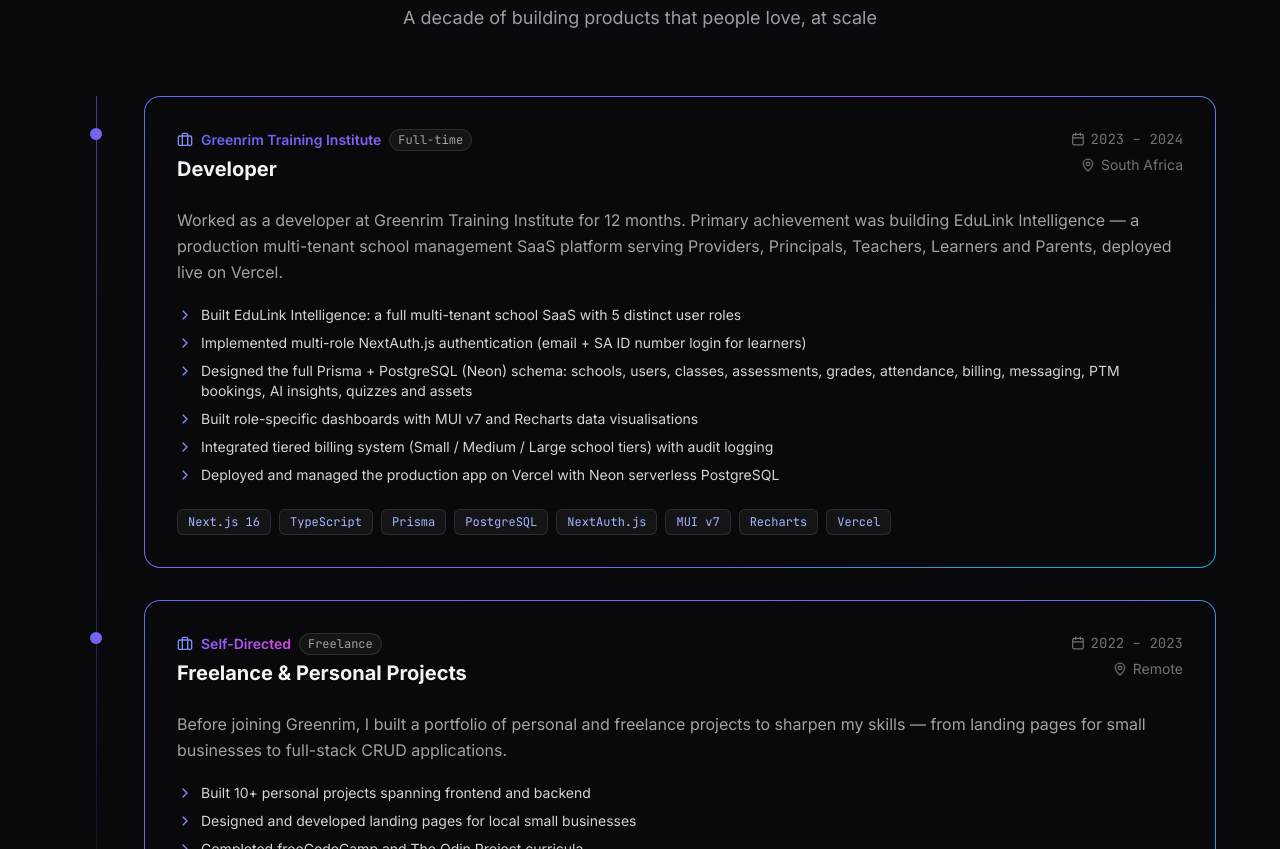
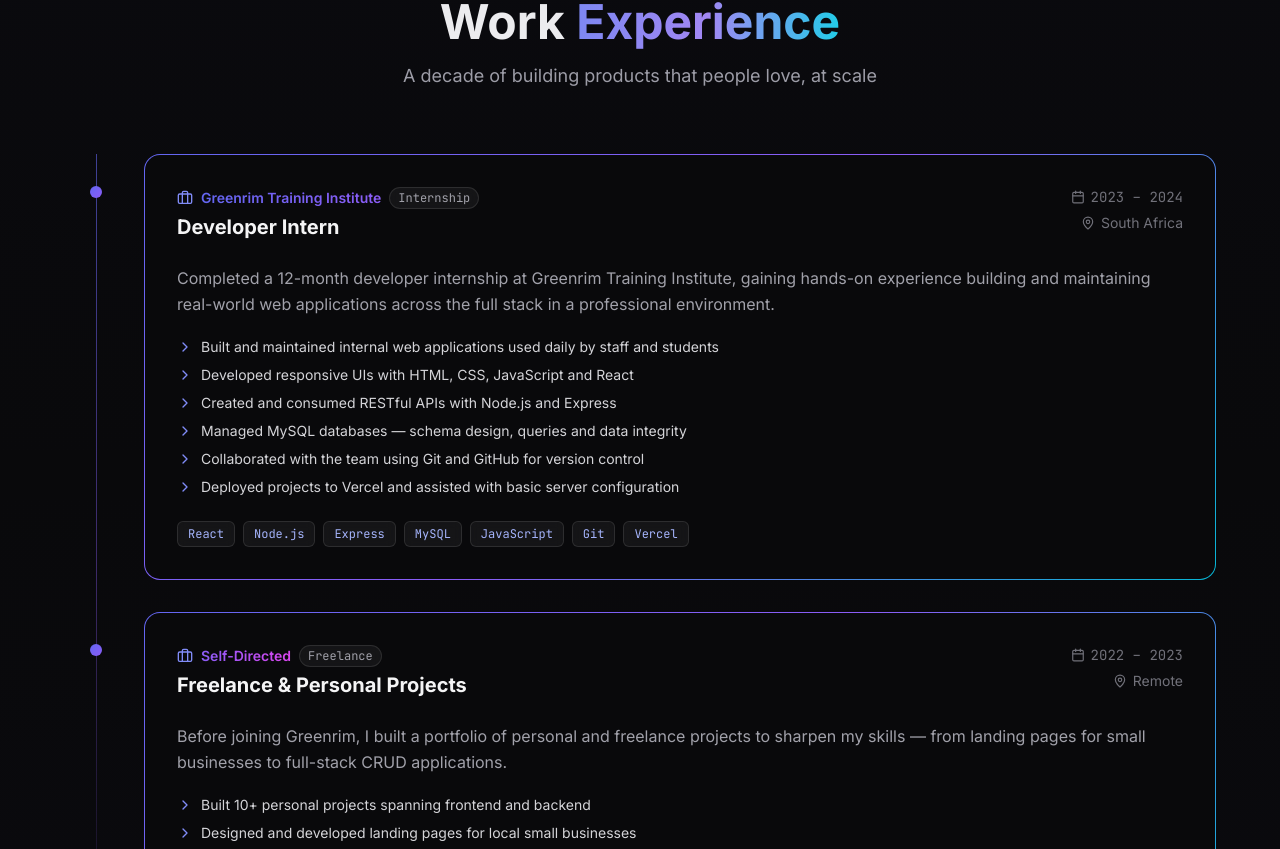
Before and after one commit to PGpjozz/portfolio2, a Next.js app: page / in a window 1280 px wide. Shown: the part 2873-3722 px from the top of the page. Built offline with nearby package versions, Linux system fonts and the light colour scheme.

Commit message:
Fix: Greenrim as internship, EduLink as independent self-built project

```diff
--- a/components/About.tsx
+++ b/components/About.tsx
@@ -47,10 +47,10 @@
 
             <motion.p variants={itemVariants} className="text-zinc-400 text-lg leading-relaxed mb-5">
               I&apos;m Miyelani Mashimbyi, a full-stack developer based in South Africa.
-              I kickstarted my career at <span className="text-indigo-400 font-medium">Greenrim Training Institute</span>,
-              where I spent 12 months shipping real-world web applications across the full stack.
-              My flagship project is <span className="text-indigo-400 font-medium">EduLink Intelligence</span> —
-              a multi-tenant school management SaaS platform with 5 user roles, built with Next.js, Prisma, PostgreSQL and NextAuth.
+              I completed a 12-month developer internship at <span className="text-indigo-400 font-medium">Greenrim Training Institute</span>,
+              where I gained hands-on experience building real-world web applications across the full stack.
+              Outside of that, I independently designed and built <span className="text-indigo-400 font-medium">EduLink Intelligence</span> —
+              a production-ready, multi-tenant school management SaaS platform with 5 user roles, powered by Next.js, Prisma, PostgreSQL and NextAuth.
             </motion.p>
 
             <motion.p variants={itemVariants} className="text-zinc-400 text-lg leading-relaxed mb-8">
--- a/components/Experience.tsx
+++ b/components/Experience.tsx
@@ -6,22 +6,22 @@
 
 const experiences = [
   {
-    role: "Developer",
+    role: "Developer Intern",
     company: "Greenrim Training Institute",
     location: "South Africa",
     period: "2023 – 2024",
-    type: "Full-time",
+    type: "Internship",
     description:
-      "Worked as a developer at Greenrim Training Institute for 12 months. Primary achievement was building EduLink Intelligence — a production multi-tenant school management SaaS platform serving Providers, Principals, Teachers, Learners and Parents, deployed live on Vercel.",
+      "Completed a 12-month developer internship at Greenrim Training Institute, gaining hands-on experience building and maintaining real-world web applications across the full stack in a professional environment.",
     highlights: [
-      "Built EduLink Intelligence: a full multi-tenant school SaaS with 5 distinct user roles",
-      "Implemented multi-role NextAuth.js authentication (email + SA ID number login for learners)",
-      "Designed the full Prisma + PostgreSQL (Neon) schema: schools, users, classes, assessments, grades, attendance, billing, messaging, PTM bookings, AI insights, quizzes and assets",
-      "Built role-specific dashboards with MUI v7 and Recharts data visualisations",
-      "Integrated tiered billing system (Small / Medium / Large school tiers) with audit logging",
-      "Deployed and managed the production app on Vercel with Neon serverless PostgreSQL",
+      "Built and maintained internal web applications used daily by staff and students",
+      "Developed responsive UIs with HTML, CSS, JavaScript and React",
+      "Created and consumed RESTful APIs with Node.js and Express",
+      "Managed MySQL databases — schema design, queries and data integrity",
+      "Collaborated with the team using Git and GitHub for version control",
+      "Deployed projects to Vercel and assisted with basic server configuration",
     ],
-    tech: ["Next.js 16", "TypeScript", "Prisma", "PostgreSQL", "NextAuth.js", "MUI v7", "Recharts", "Vercel"],
+    tech: ["React", "Node.js", "Express", "MySQL", "JavaScript", "Git", "Vercel"],
     color: "from-indigo-500 to-violet-500",
   },
   {
--- a/components/Projects.tsx
+++ b/components/Projects.tsx
@@ -11,7 +11,7 @@
   {
     title: "EduLink Intelligence",
     description:
-      "A multi-tenant school management SaaS platform built for South African schools. Supports 5 user roles — Provider, Principal, Teacher, Learner (SA ID login) and Parent — each with their own dashboard. Features grading, attendance, timetables, billing tiers, messaging, parent-teacher meeting bookings, AI insights, quizzes, asset management and full audit logging.",
+      "A multi-tenant school management SaaS platform I independently designed and built from scratch. Supports 5 user roles — Provider, Principal, Teacher, Learner (SA ID login) and Parent — each with their own dashboard. Features grading, attendance, timetables, billing tiers, messaging, parent-teacher meeting bookings, AI insights, quizzes, asset management and full audit logging.",
     tags: ["Full-Stack"],
     tech: ["Next.js 16", "TypeScript", "Prisma", "PostgreSQL", "NextAuth.js", "MUI v7", "Recharts"],
     liveUrl: "https://edulink-app-ten.vercel.app/",
```
